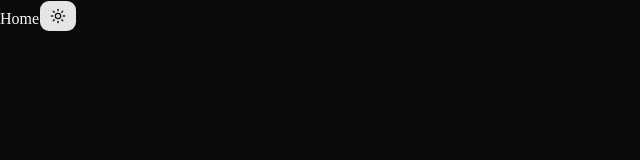
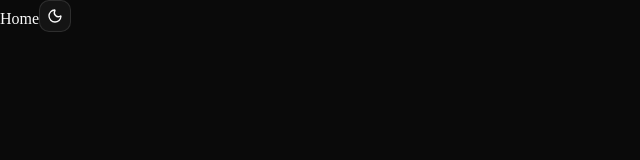
Before and after one commit to Sarunyamk/template-next, a Next.js app: page / in a window 1280 px wide. Shown: the top 160 px of the page, without its empty margins (0-640 px from the left). Built offline with nearby package versions, Linux system fonts and the light colour scheme.

Commit message:
chore(theme):edit error hydration theme

```diff
--- a/src/components/theme/theme-provider.tsx
+++ b/src/components/theme/theme-provider.tsx
@@ -8,6 +8,7 @@ export function ThemeProvider({ children }: { children: React.ReactNode }) {
       attribute="class"
       defaultTheme="dark"
       enableSystem={false}
+      disableTransitionOnChange
     >
       {children}
     </NextThemesProvider>
--- a/src/components/theme/theme-toggle.tsx
+++ b/src/components/theme/theme-toggle.tsx
@@ -2,19 +2,25 @@
 
 import { Moon, Sun } from 'lucide-react';
 import { useTheme } from 'next-themes';
-import { Button } from '../ui/button';
+
+import { Button } from '@/components/ui/button';
 
 export function ThemeToggle() {
   const { theme, setTheme } = useTheme();
 
+  const toggleTheme = () => {
+    setTheme(theme === 'dark' ? 'light' : 'dark');
+  };
+
   return (
     <Button
-      onClick={() => setTheme(theme === 'dark' ? 'light' : 'dark')}
-      className="text-sm"
+      variant="outline"
+      size="icon"
+      onClick={toggleTheme}
+      className="relative"
     >
-      <span className="hover:animate-bounce">
-        {theme === 'dark' ? <Sun /> : <Moon />}
-      </span>
+      <Sun className="h-[1.2rem] w-[1.2rem] transition-all dark:scale-0 dark:-rotate-90" />
+      <Moon className="absolute h-[1.2rem] w-[1.2rem] scale-0 rotate-90 transition-all dark:scale-100 dark:rotate-0" />
     </Button>
   );
 }
```
